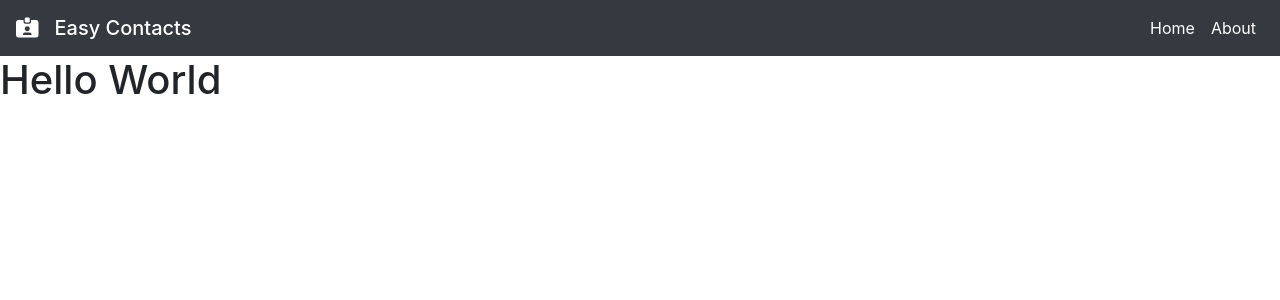
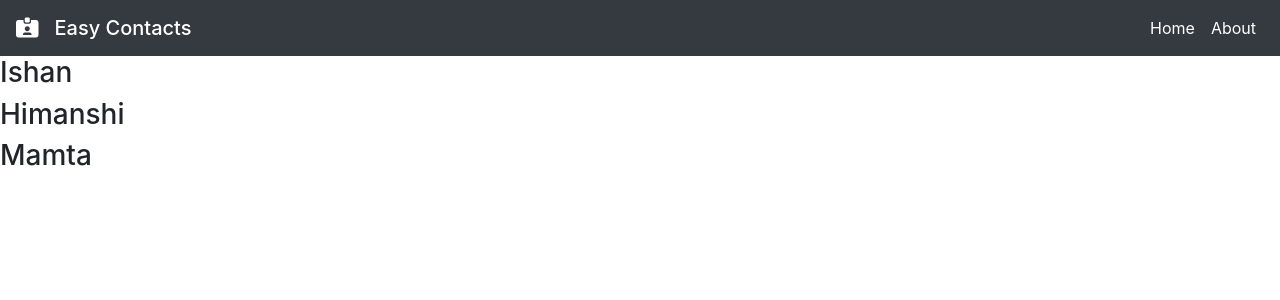
Before and after one commit to ishvar99/contact-keeper-MERN, a React (Create React App) app in the folder client/: page / in a window 1280 px wide. Shown: the top 300 px of the page. Built offline with nearby package versions, Linux system fonts and the light colour scheme; the HTML template or start-up script is replaced by a standard one.

Commit message:
created contacts component and using context

```diff
--- /dev/null
+++ b/client/src/Components/Layouts/Contacts/ContactItem.jsx
@@ -0,0 +1,10 @@
+import React from 'react';
+
+export const ContactItem = ({ contact }) => {
+  return (
+    <div>
+      <h3>{contact.name}</h3>
+    </div>
+  );
+};
+export default ContactItem;
--- /dev/null
+++ b/client/src/Components/Layouts/Contacts/Contacts.jsx
@@ -0,0 +1,15 @@
+import React, { useContext } from 'react';
+import ContactContext from '../../../context/contact/contactContext';
+import ContactItem from './ContactItem';
+const Contacts = () => {
+  const context = useContext(ContactContext);
+  const { contacts } = context;
+  return (
+    <div>
+      {contacts.map((contact) => {
+        return <ContactItem key={contact.id} contact={contact} />;
+      })}
+    </div>
+  );
+};
+export default Contacts;
--- a/client/src/Components/Pages/Home.jsx
+++ b/client/src/Components/Pages/Home.jsx
@@ -1,9 +1,9 @@
 import React from 'react';
-
+import Contacts from '../Layouts/Contacts/Contacts';
 const Home = () => {
   return (
     <div>
-      <h1> Hello World </h1>
+      <Contacts />
     </div>
   );
 };
```
